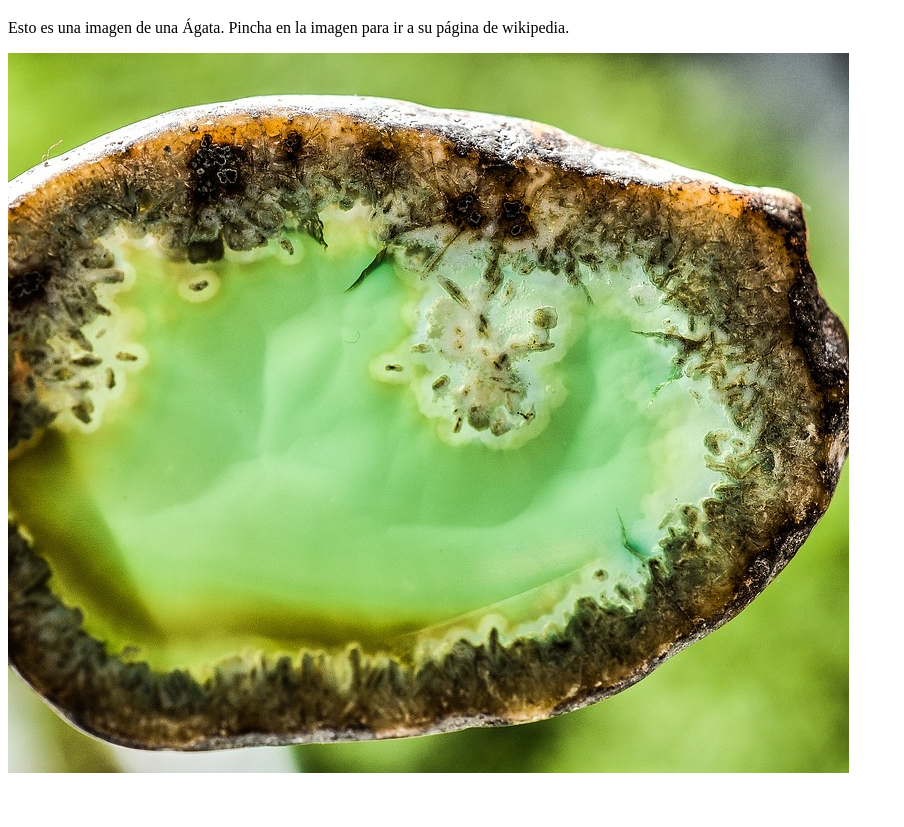
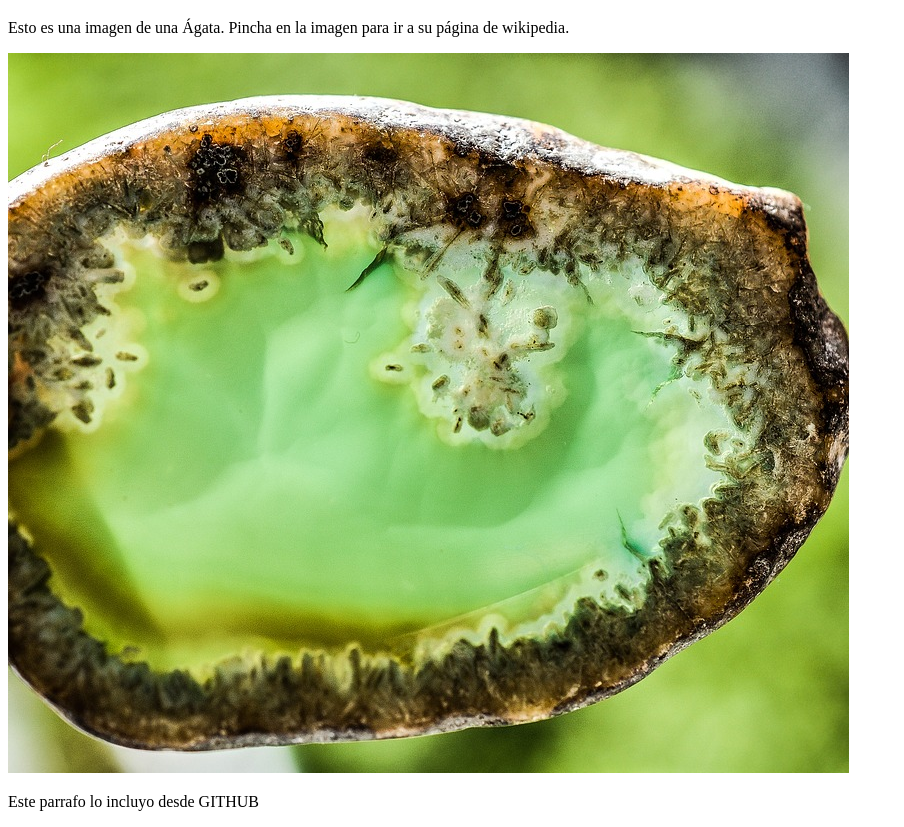
Before and after one commit to Despertinador/ejercicioGIT, a plain HTML site: page index.html in a window 1280 px wide. Shown: the part 61-888 px from the top of the page, without its empty margins (0-904 px from the left). Before the commit the page ends 846 px from the top, so only its background shows below. Drawn offline with Linux system fonts and the light colour scheme.

Commit message:
Update index.html

```diff
--- a/index.html
+++ b/index.html
@@ -5,7 +5,10 @@
     <meta name="viewport" content="width=device-width, initial-scale=1.0" />
     <title>Document</title>
   </head>
-  <body><h1>Pagina de inicio</h1></body>
+  <body><h1>Pagina de inicio</h1>
   <p>Esto es una imagen de una Ágata. Pincha en la imagen para ir a su página de wikipedia.</p>
   <a href="https://es.wikipedia.org/wiki/%C3%81gata_(mineral)" target="_blank"><img src="/ejercicioGIT/imagenes/agata.jpg" alt="imagen de agata"></a>
+  <p>Este parrafo lo incluyo desde GITHUB</p>
+
+  </body>
 </html>
```
